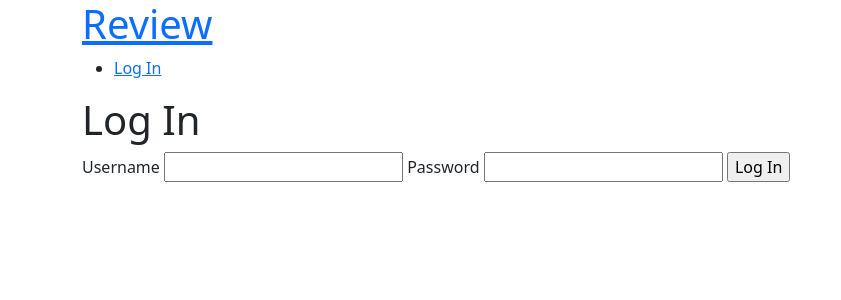
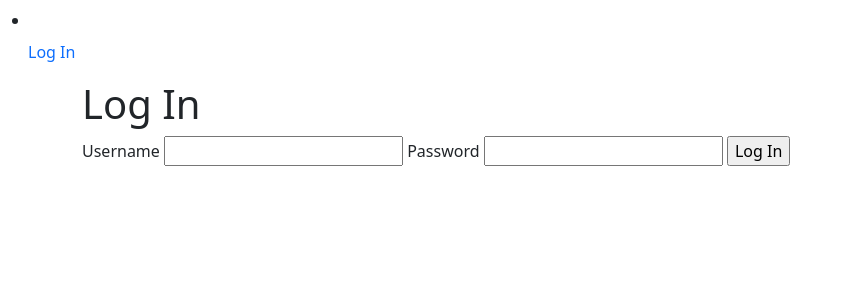
Before and after one commit to Iryna-Slynko/feedback-recognition, a Flask app: page /auth/login in a window 1280 px wide. Shown: the top 300 px of the page, without its empty margins (0-841 px from the left). Run offline with Flask 2, Linux system fonts and the light colour scheme.

Commit message:
Add simple menu

```diff
--- a/server/templates/base.html
+++ b/server/templates/base.html
@@ -1,21 +1,32 @@
 <!doctype html>
 <title>{% block title %}{% endblock %} - </title>
 <link rel="shortcut icon" href="{{ url_for('static', filename='favicon.ico') }}" type="image/x-icon">
-<link href="https://cdn.jsdelivr.net/npm/bootstrap@5.0.0-beta3/dist/css/bootstrap.min.css" rel="stylesheet" integrity="sha384-eOJMYsd53ii+scO/bJGFsiCZc+5NDVN2yr8+0RDqr0Ql0h+rP48ckxlpbzKgwra6" crossorigin="anonymous">
+<link href="https://cdn.jsdelivr.net/npm/bootstrap@5.0.2/dist/css/bootstrap.min.css" rel="stylesheet"
+  integrity="sha384-EVSTQN3/azprG1Anm3QDgpJLIm9Nao0Yz1ztcQTwFspd3yD65VohhpuuCOmLASjC" crossorigin="anonymous">
 <script src="https://d3js.org/d3.v6.min.js"></script>
 <link rel="stylesheet" href="{{ url_for('static', filename='style.css') }}">
+
 <body>
-<nav>
-    <div class="container">
-  <h1><a href="{{ url_for('index') }}">Review</a></h1>
-  <ul>
+  <nav class="navbar navbar-expand-lg">
+    <div class="container-fluid">
+
       {% if g.user %}
-      <li><span>{{ g.user['username'] }}</span>
-      <li><a href="{{ url_for('auth.logout') }}">Log Out</a>
-    {% else %}
-      <li><a href="{{ url_for('auth.login') }}">Log In</a>
+      <ul class="navbar-nav me-auto">
+        {% if g.user.is_admin %}
+        <li class="nav-item"><a class="nav-link" href="{{ url_for('user.index') }}">Users</a>
+        <li class="nav-item"><a class="nav-link" href="{{ url_for('client.index') }}">Clients</a>
+          {% endif %}
+        <li class="nav-item"><a class="nav-link" href="{{ url_for('data.index') }}">Data</a>
           {% endif %}
       </ul>
+      {% if g.user %}
+      <ul class="navbar-nav">
+      <li class="nav-item"><a class="nav-link" href="{{ url_for('auth.logout') }}">Log Out</a>
+        {% else %}
+      <li class="nav-item"><a class="nav-link" href="{{ url_for('auth.login') }}">Log In</a>
+        {% endif %}
+      </ul>
+
     </div>
   </nav>
   <main class="container">
```
Lines whose indentation alone changed are shown as unchanged.
